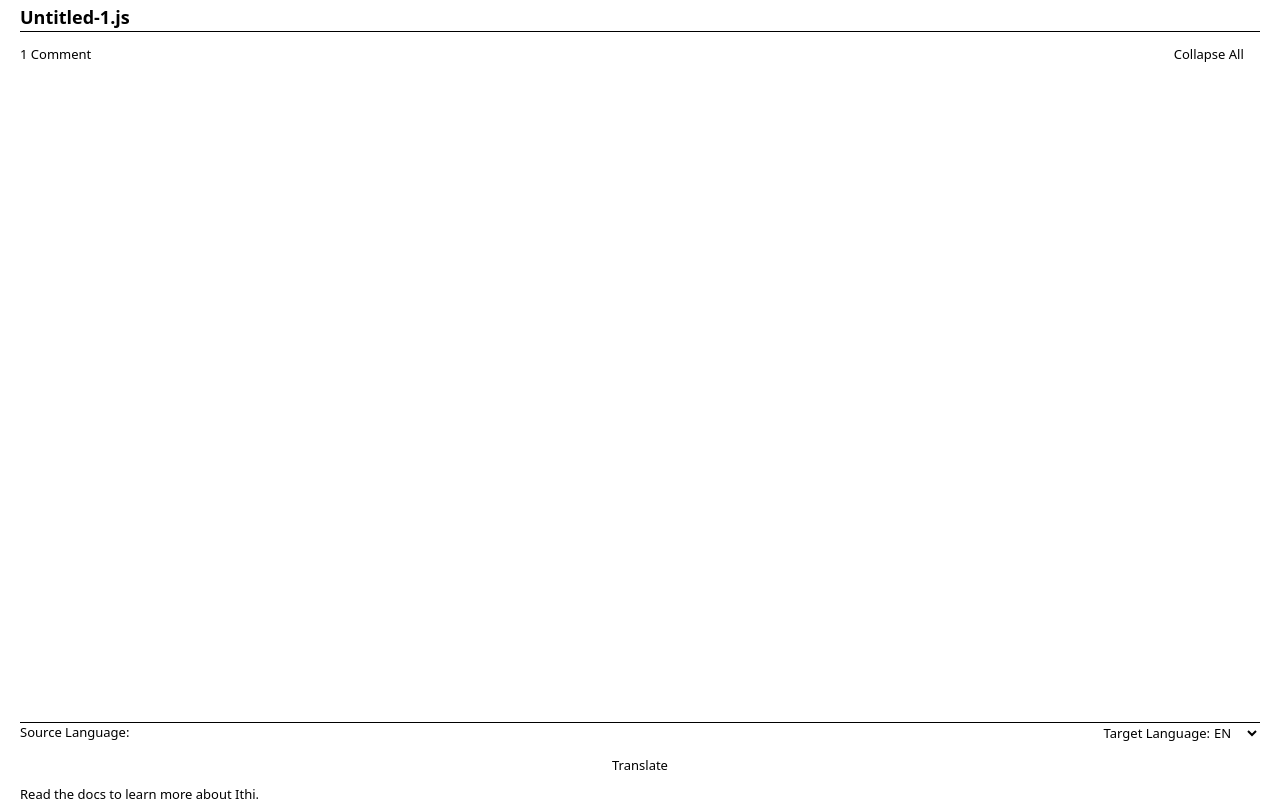
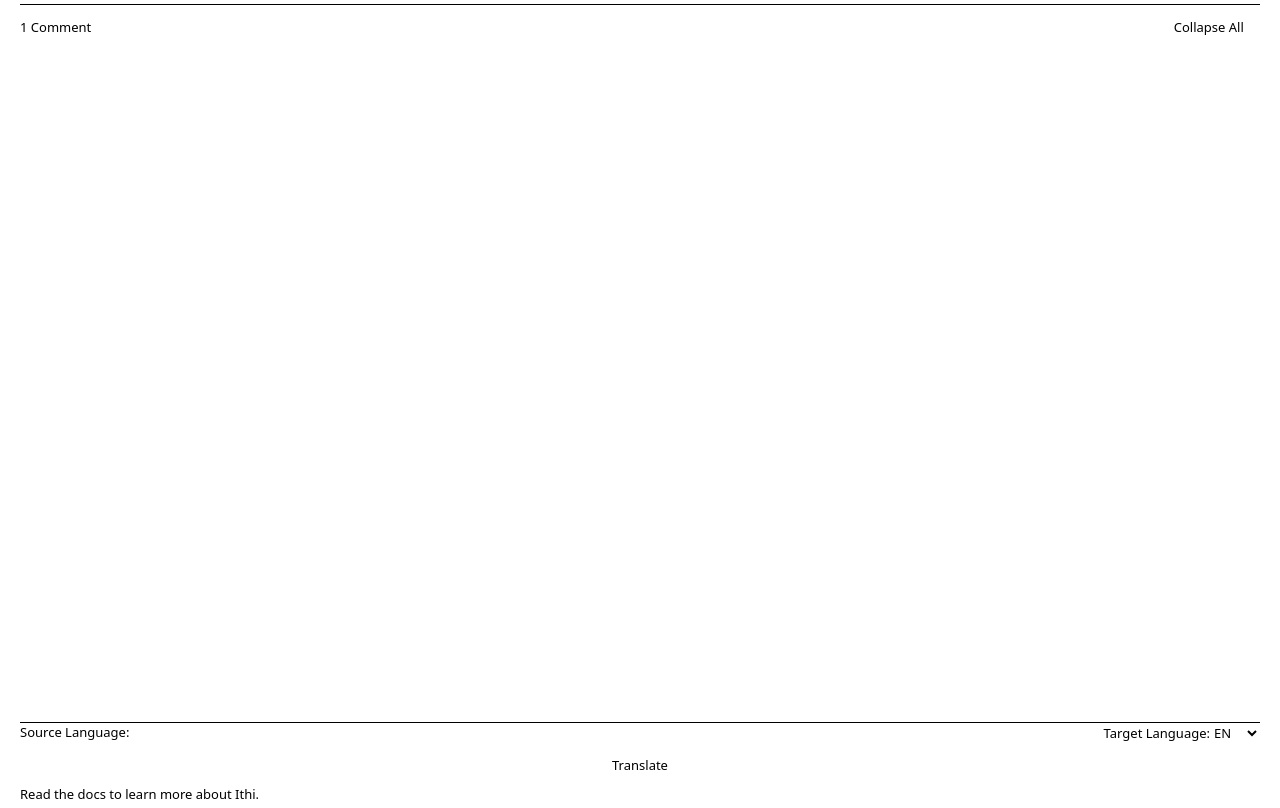
Before and after one commit to Team-Ithi/Ithi, a React (Vite) app in the folder comment-translator/webview-ui/: page / in a window 1280 px wide. Built offline with nearby package versions, Linux system fonts and the light colour scheme.

Commit message:
feat(fileName): pass filename property to front-end

```diff
--- a/comment-translator/webview-ui/src/App.tsx
+++ b/comment-translator/webview-ui/src/App.tsx
@@ -27,12 +27,14 @@ declare const vscode: vscode;
 function App() {
   const [source, setSource] = useState<string>('');
   const [target, setTarget] = useState<string>('');
+  const [fileName, setFileName] = useState<string>('');
   const [commentData, setCommentData] = useState<commentInfo[]>([]);
 
   window.addEventListener('message', (event) => {
     const message = event.data; // The JSON data sent from the extension
     switch (message.type) {
       case 'translationData': {
+        setFileName(message.value.fileName);
         setSource(message.value.source);
         setTarget(message.value.target);
         setCommentData(message.value.commentData);
@@ -49,12 +51,12 @@ function App() {
   });
 
   useEffect(() => {
-    //for some reason this only works when the event listener is outside 🤷‍♀️
+    //unsure why this works when the event listener is outside the useEffect
   }, []);
 
   return (
     <div className='flex flex-col h-screen'>
-      <Header />
+      <Header fileName={fileName} />
       <CommentList commentData={commentData} />
       <Footer source={source} target={target} />
     </div>
--- a/comment-translator/webview-ui/src/components/Header.tsx
+++ b/comment-translator/webview-ui/src/components/Header.tsx
@@ -1,8 +1,11 @@
-const Header = () => {
+type HeaderProps = {
+  fileName: string;
+};
+
+const Header: React.FC<HeaderProps> = ({ fileName }) => {
   return (
     <div>
-      {/* <h1>Ithi</h1> */}
-      <h1>Untitled-1.js</h1>
+      <h1>{fileName}</h1>
       <hr />
     </div>
   );
```
Also changed, not shown: 1 other file (tests, documents, lock files or other folders).
